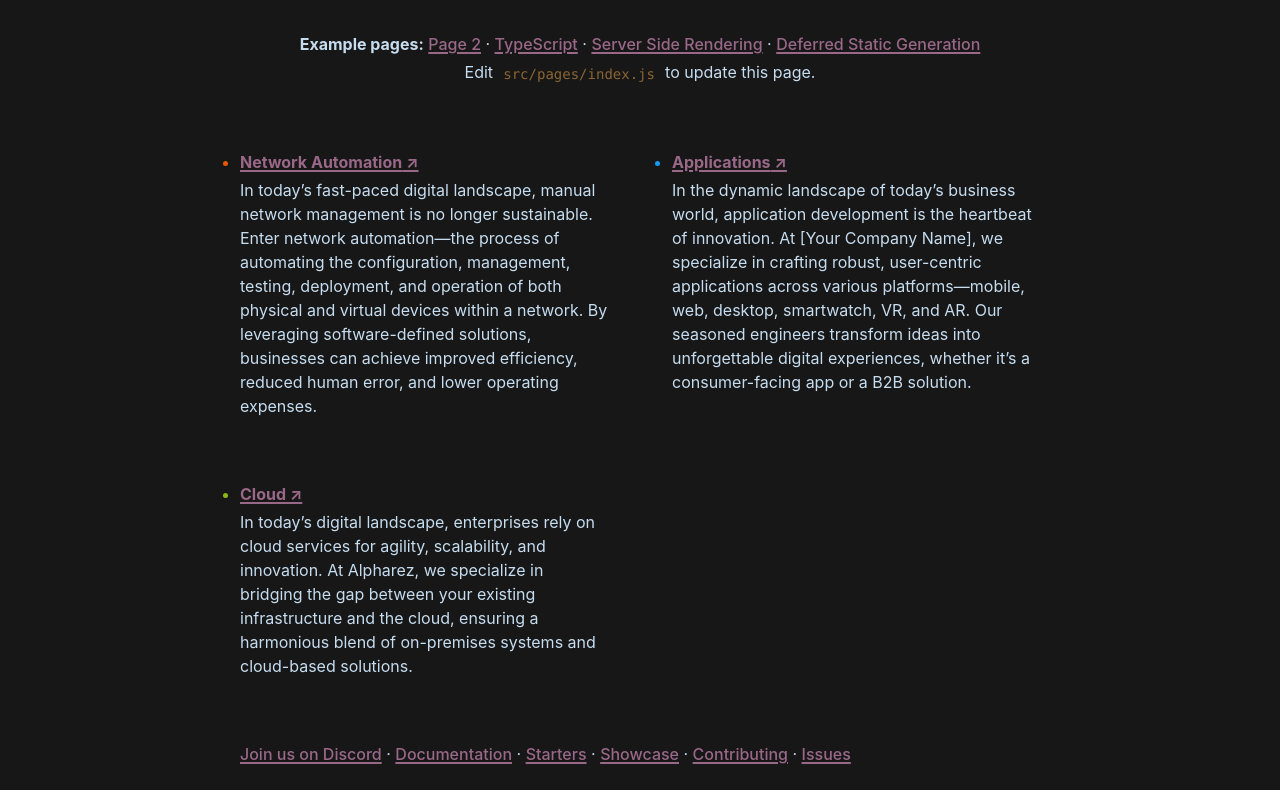
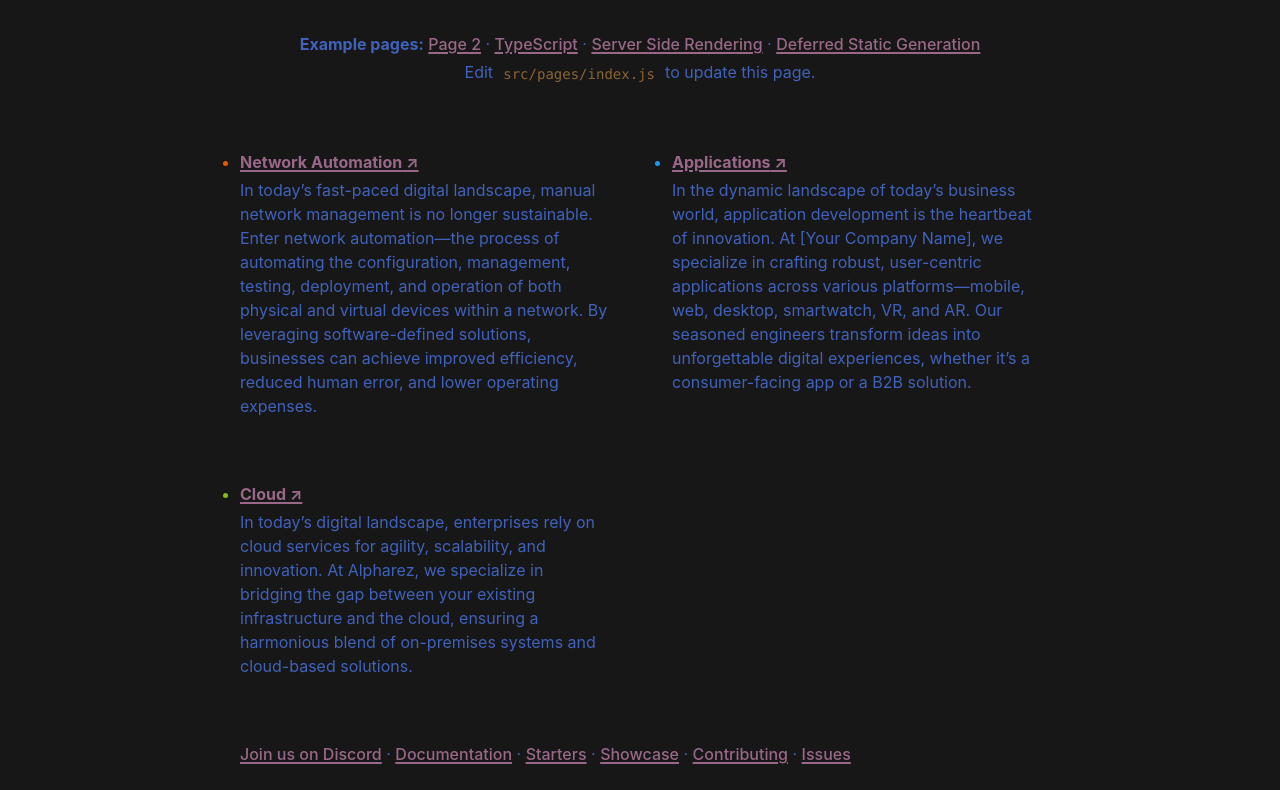
Before and after one commit to alpharez/alpha-gatsby, a Gatsby site: page / in a window 1280 px wide. Shown: the part 233-1023 px from the top of the page. Built offline with nearby package versions, Linux system fonts and the light colour scheme; Gatsby itself is replaced by a stand-in of ours.

Commit message:
change text color

```diff
--- a/src/components/layout.css
+++ b/src/components/layout.css
@@ -1,6 +1,6 @@
 :root {
   --border-radius: 4px;
-  --color-text: #c6ddf0;
+  --color-text: #4062bb;
   --color-primary: #996888;
   --color-code-bg: #171717;
   --color-code: #8a6534;
```
